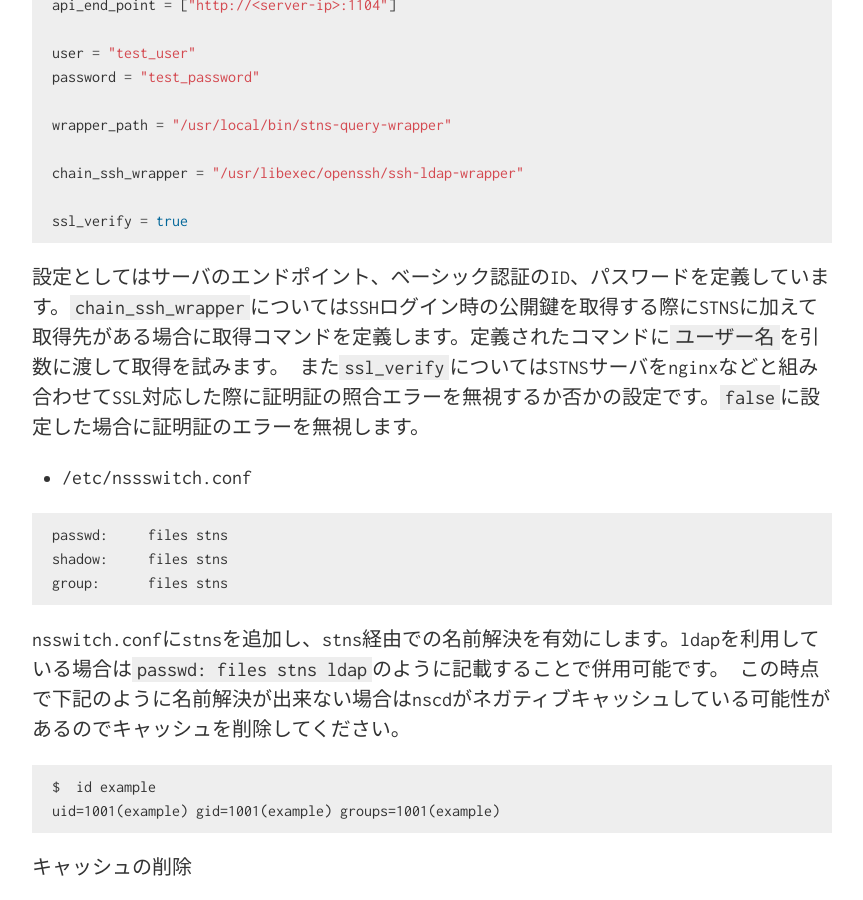
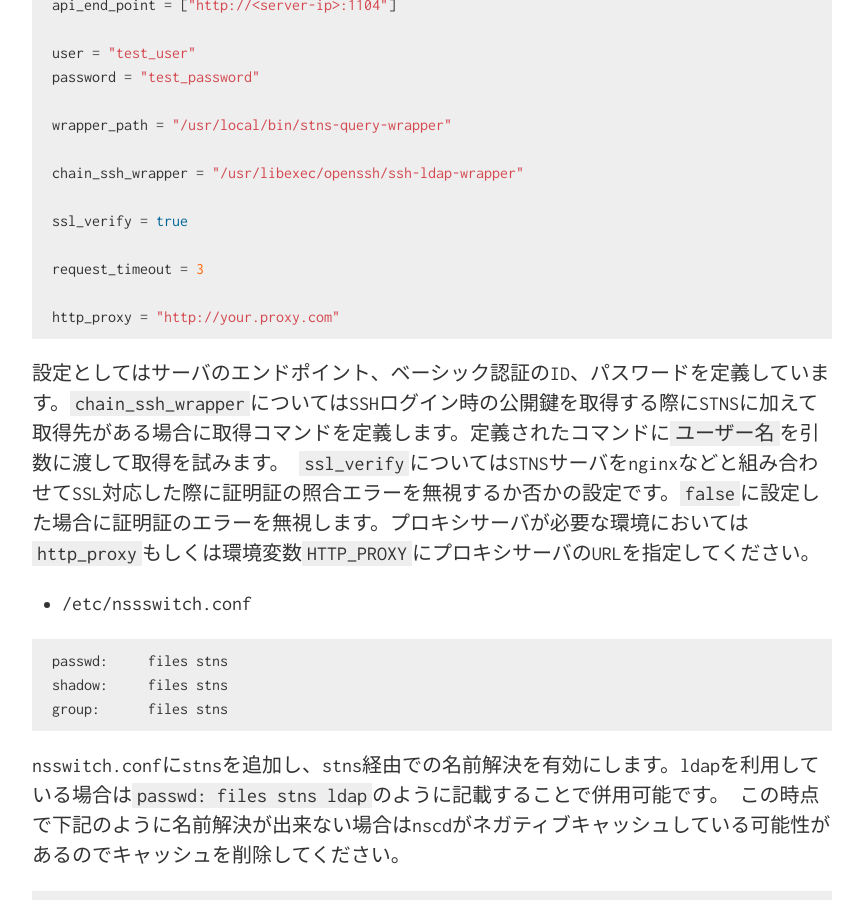
Before and after one commit to STNS/stns.github.io, a Jekyll site: the page built from install.ja.md, in a window 1280 px wide and 900 px high, scrolled down 2437 px. Shown: the whole window, without its empty margins (208-1071 px from the left). Built offline with Jekyll 4.4.1, drawn with Linux system fonts in a browser that asks for light colours.

Commit message:
added parameter request_timeout and http_proxy

````diff
--- a/install.ja.md
+++ b/install.ja.md
@@ -103,10 +103,14 @@ wrapper_path = "/usr/local/bin/stns-query-wrapper"
 chain_ssh_wrapper = "/usr/libexec/openssh/ssh-ldap-wrapper"
 
 ssl_verify = true
+
+request_timeout = 3
+
+http_proxy = "http://your.proxy.com"
 ```
 
 設定としてはサーバのエンドポイント、ベーシック認証のID、パスワードを定義しています。`chain_ssh_wrapper`についてはSSHログイン時の公開鍵を取得する際にSTNSに加えて取得先がある場合に取得コマンドを定義します。定義されたコマンドに`ユーザー名`を引数に渡して取得を試みます。
-また`ssl_verify`についてはSTNSサーバをnginxなどと組み合わせてSSL対応した際に証明証の照合エラーを無視するか否かの設定です。`false`に設定した場合に証明証のエラーを無視します。
+`ssl_verify`についてはSTNSサーバをnginxなどと組み合わせてSSL対応した際に証明証の照合エラーを無視するか否かの設定です。`false`に設定した場合に証明証のエラーを無視します。プロキシサーバが必要な環境においては`http_proxy`もしくは環境変数`HTTP_PROXY`にプロキシサーバのURLを指定してください。
 
 * /etc/nssswitch.conf
 
````
Also changed, not shown: install.en.md (+6 -0 lines).
